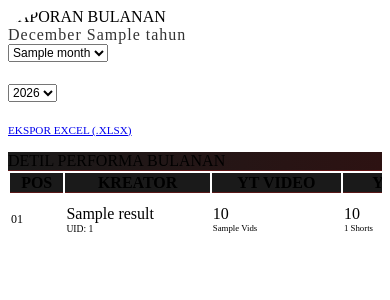
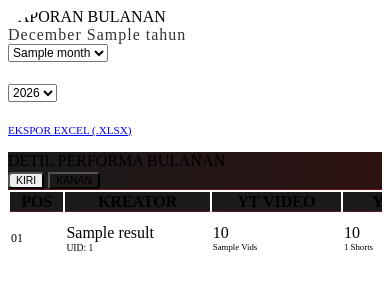
Before and after one commit to xenuver/crud_fendy, a CodeIgniter 4 app: the page made by app/Views/admin/laporan_bulanan.php in a window 390 px wide. Shown: the top 300 px of the page. Run offline with PHP 8.4 and a stand-in for CodeIgniter, Linux system fonts and the light colour scheme; the template is opened without the code that fills it: most values are stand-ins (such as "Sample title", 1, 10 or a date in 2020); some libraries are stand-ins or nearby versions.

Commit message:
feat: add physical KIRI and KANAN scroll buttons and max-content table overflow fix for iPad/mobile

```diff
--- a/app/Views/admin/laporan_bulanan.php
+++ b/app/Views/admin/laporan_bulanan.php
@@ -56,10 +56,18 @@
 
     <!-- TABEL UTAMA -->
     <div class="hud-card border-0">
-        <div class="hud-header d-flex justify-content-between align-items-center"
-            style="background: linear-gradient(90deg, #1a1a1a 0%, #2d1212 100%); border-bottom: 1px solid rgba(234, 25, 23, 0.3);">
+        <div class="hud-header d-flex justify-content-between align-items-center flex-wrap py-2 px-3"
+            style="background: linear-gradient(90deg, #1a1a1a 0%, #2d1212 100%); border-bottom: 1px solid rgba(234, 25, 23, 0.3); gap: 10px;">
             <div class="orbitron text-white small fw-bold">
-                <i class="fas fa-database me-2 text-danger"></i> DETIL PERFORMA BULANAN
+                <i class="fas fa-database mr-2 text-danger"></i> DETIL PERFORMA BULANAN
+            </div>
+            <div class="btn-group">
+                <button type="button" class="btn btn-sm btn-outline-danger px-3 orbitron" onclick="scrollTable('bulananTable', 'left')" style="font-size: 0.65rem; border-radius: 4px 0 0 4px;">
+                    <i class="fas fa-chevron-left mr-1"></i> KIRI
+                </button>
+                <button type="button" class="btn btn-sm btn-danger px-3 orbitron" onclick="scrollTable('bulananTable', 'right')" style="font-size: 0.65rem; background: var(--bs-red); border-radius: 0 4px 4px 0;">
+                    KANAN <i class="fas fa-chevron-right ml-1"></i>
+                </button>
             </div>
         </div>
         <div class="hud-body p-0">
```
Also changed, not shown: app/Views/admin/daftar_pangkat.php (+12 -2 lines), app/Views/admin/laporan_mingguan.php (+10 -2 lines), public/assets/css/custom-theme.css, public/assets/js/bulanan.js, public/assets/js/daftar_pangkat.js, public/assets/js/global-admin.js, public/assets/js/laporan-mingguan.js.
